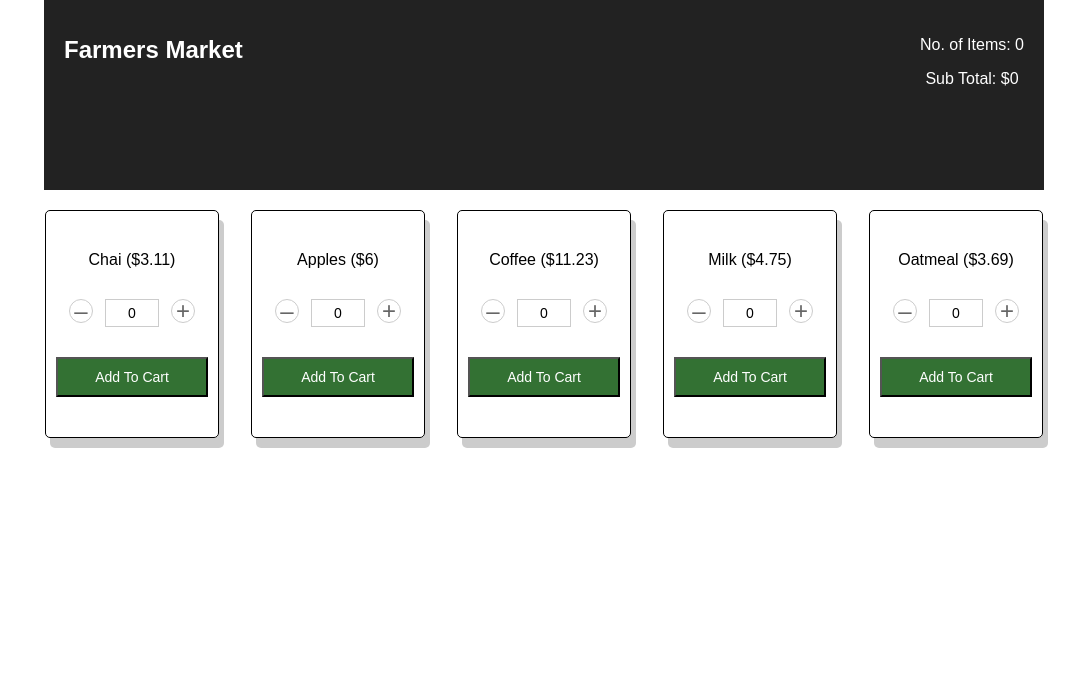
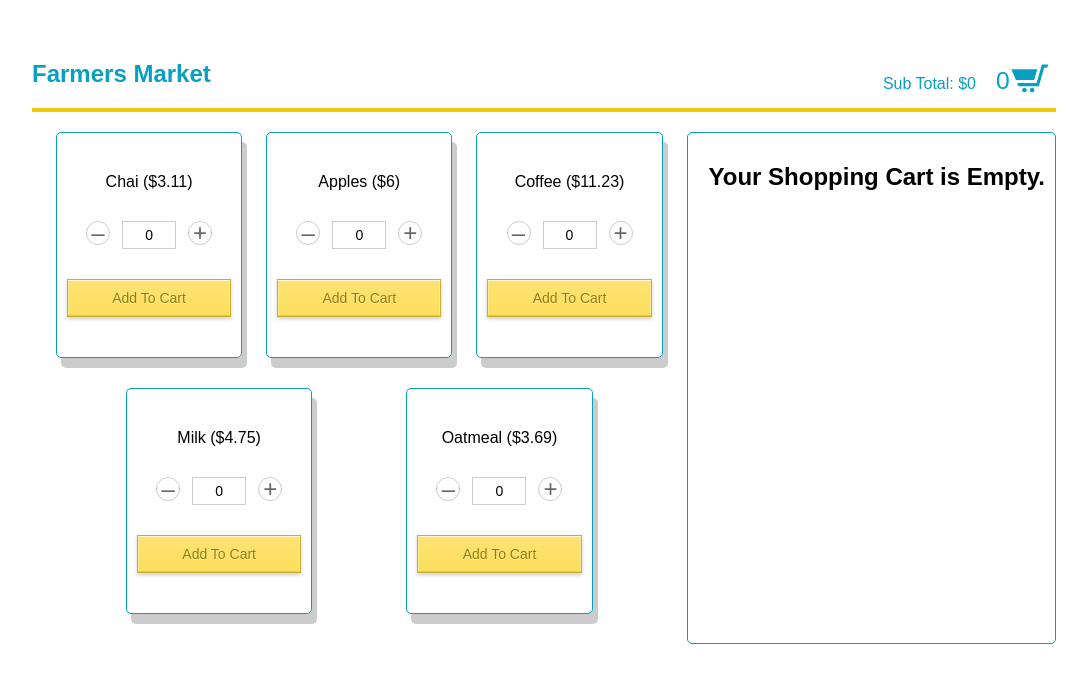
Before and after one commit to rudypenajr/farmers-market, a React (Create React App) app: page / in a window 1280 px wide. Shown: the top 682 px of the page, without its empty margins (96-1183 px from the left). Built offline with nearby package versions, Linux system fonts and the light colour scheme.

Commit message:
adding shopping cart logic

```diff
--- /dev/null
+++ b/src/components/checkout/index.js
@@ -0,0 +1,72 @@
+import React, { Component } from 'react';
+import Segment from '../segment'
+
+class Checkout extends Component {
+  constructor(props) {
+    super(props)
+
+    console.log('props::::', props)
+    this.state = {
+      taxes: 3.25,
+      total: 0.00
+    }
+  }
+
+  // componentDidMount() {
+  //   let { totalAmount } = this.props
+  //   this.setState({
+  //     total: totalAmount + taxes
+  //   })
+  // }
+
+  renderSegments() {
+    console.log('render segment :::: this.props', this.props)
+    const { cart } = this.props
+    let list = []
+
+    for (var key in cart) {
+      let vals = cart[key]
+      if (vals.length > 0) {
+        list.push(
+          <Segment key={key} data={vals} />
+        )
+      }
+    }
+
+    return list
+  }
+
+  render() {
+    let { totalAmount } = this.props
+    let { taxes } = this.state
+    let total = (Number(totalAmount) + taxes)
+    console.log('::::::::', totalAmount, taxes, total)
+    let title = this.props.totalItems ? 'Shopping Cart' : 'Your Shopping Cart is Empty.'
+    let segments = this.renderSegments()
+
+    return (
+      <div className="shop__column shop__checkout">
+        <h2>{title}</h2>
+        {segments}
+        {this.props.totalItems > 0 &&
+          <div className="shop__cart__cost">
+            <p className="shop__cart__sub-total">
+              <span>Total before taxes:</span>
+              <span>{`$${this.props.totalAmount}`}</span>
+            </p>
+            <p className="shop__cart__taxes">
+              <span>Estimated taxes to be collected: </span>
+              <span>{this.state.taxes}</span>
+            </p>
+            <p className="shop__cart__total">
+              <span>Total: </span>
+              <span>{`$${total}`}</span>
+            </p>
+            <button type="button">Checkout</button>
+          </div>}
+      </div>
+    )
+  }
+}
+
+export default Checkout
--- a/src/components/header/header.css
+++ b/src/components/header/header.css
@@ -1,19 +1,46 @@
 .app__header {
-    background-color: #222;
-    color: white;
+    color: #07A0C3;
+    /* height: 150px; */
+    padding-top: 60px;
+    width: 100%;
+}
+
+.app__header__wrapper {
+    border-bottom: 4px solid #F0C808;
     display: flex;
+    justify-content: space-between;
 
-    height: 150px;
-    justify-content: space-between;
     margin: 0 auto;
-    max-width: 960px;
-    padding: 20px;
-  }
+    padding: 0;
+    width: 80%;
+}
 
 .app__header h1 {
+    margin: 0;
+    padding: 0 0 20px;;
     text-align: left;
 }
 
-.app__header .app__mini-cart {
-    color: #fff;
+.app__mini-cart,
+.app__mini-cart p {
+    margin: 0;
+    padding: 0;
 }
+
+.app__mini-cart {
+    display: flex;
+    justify-content: space-between;
+}
+
+.app__mini-cart div:first-child {
+    /* margin-right: 10px; */
+}
+
+.app__mini-cart .app__mini-cart__content {
+    align-self: center;
+    text-align: right;
+}
+
+/* .app__mini-cart div:last-child {
+    margin-right: 10px;
+} */
--- a/src/components/header/header.js
+++ b/src/components/header/header.js
@@ -5,10 +5,21 @@ class Header extends Component {
   render() {
     return (
       <header className="app__header">
-        <h1 className="App-title">Farmers Market</h1>
-        <div className="app__mini-cart">
-          <p>No. of Items: <span>{this.props.totalItems}</span></p>
-          <p>Sub Total: <span>{`$${this.props.totalAmount}`}</span></p>
+        <div className="app__header__wrapper">
+          <h1 className="App-title">Farmers Market</h1>
+          <div className="app__mini-cart">
+            <div className="app__mini-cart__content">
+              {/* <p>Cart: <span>{this.props.totalItems}</span></p> */}
+              <p>Sub Total: <span>{`$${this.props.totalAmount}`}</span></p>
+            </div>
+            <div className="app__mini-cart__svg">
+              <svg xmlns="http://www.w3.org/2000/svg" width="80" height="40" viewBox="-10 0 26 26">
+                <text fill="#07A0C3" x="-10" y="19">{this.props.totalItems}</text>
+                <path fill="#07A0C3" x="10" y="0" d="M10 19.5c0 .829-.672 1.5-1.5 1.5s-1.5-.671-1.5-1.5c0-.828.672-1.5 1.5-1.5s1.5.672 1.5 1.5zm3.5-1.5c-.828 0-1.5.671-1.5 1.5s.672 1.5 1.5 1.5 1.5-.671 1.5-1.5c0-.828-.672-1.5-1.5-1.5zm1.336-5l1.977-7h-16.813l2.938 7h11.898zm4.969-10l-3.432 12h-12.597l.839 2h13.239l3.474-12h1.929l.743-2h-4.195z"/>
+              </svg>
+            </div>
+
+          </div>
         </div>
       </header>
     )
--- a/src/components/products/products.css
+++ b/src/components/products/products.css
@@ -1,7 +1,7 @@
 .shop__products {
   display: block;
   margin: 0 auto;
-  max-width: 998px;
+  /* max-width: 998px; */
 }
 
 .shop__products ul,
@@ -13,18 +13,24 @@
 
 .shop__products ul {
   display: flex;
+  flex-wrap: wrap;
+  /* justify-content: space-between; */
+  justify-content: space-evenly;
   margin-top: 20px;
 }
 
 .shop__products li {
-  border: 1px solid #000;
+  /* border: 1px solid #000; */
+  border: 1px solid #07A0C3;
   border-radius: 5px;
   box-shadow: 5px 10px #cccccc;
-  margin: 0 16px 16px 16px;
+  /* margin: 0 16px 16px 16px; */
+  margin: 0 0 30px;
   min-height: 100px;
   padding: 40px 10px;
   text-align: left;
-  width: calc(25% - 32px)
+  width: calc(30% - 32px)
+  /* width: calc(50% - 32px); */
 }
 
 .shop__products li:first-child {
@@ -81,12 +87,38 @@
 }
 
 .product__action button {
-  background: rgba(0, 78, 0, 0.8);;
-  color: #fff;
+  /*
+  background: #F0C808;
+  color: #FFF1D0;
   font-size: 14px;
   padding: 10px;
   opacity: 1;
   width: 100%;
+  */
+}
+
+.product__action button {
+  background-color: #fce374;
+  background-image: linear-gradient(to bottom, #fce374, #fcdf5b);
+  border: 1px solid #c9ae34;
+  box-shadow: inset 0 1px 0 #fff6ce, inset 0 -1px 0 #e3c852, inset 0 0 0 1px #fce88d, 0 2px 4px rgba(0, 0, 0, 0.2);
+  color: #967d09;
+  font-size: 14px;
+  padding: 10px;
+  text-shadow: 0 1px 0 rgba(255, 255, 255, 0.5);
+  width: 100%;
+}
+
+.product__action button:hover, .product__action button:focus {
+  background: #fcdf5b;
+  border-color: #967d09;
+  box-shadow: inset 0 1px 0 #fff6ce, inset 0 -1px 0 #e3c852, inset 0 0 0 1px #fce88d;
+  cursor: pointer;
+}
+
+.product__action button:active {
+  background: #fcdf5b;
+  box-shadow: inset 0 2px 3px rgba(0, 0, 0, 0.2);
 }
 
 .product__action button:disabled {
--- a/src/components/products/products.js
+++ b/src/components/products/products.js
@@ -37,7 +37,7 @@ class Products extends Component {
     const list = this.renderItems(this.props)
 
     return (
-      <div className="shop__products">
+      <div className="shop__column shop__products">
         <ul>
             {list}
         </ul>
--- /dev/null
+++ b/src/components/segment/index.js
@@ -0,0 +1,43 @@
+import React, { Component } from 'react';
+import './segment.css';
+
+const Item = function(props) {
+  return (
+    <p>
+      <span>Qty: </span>
+      <span>{ props.quantity }</span>
+    </p>
+  )
+}
+
+class Segment extends Component {
+  renderSegment(data) {
+    let list = []
+    // Name:
+    // qty:
+
+    this.props.data.forEach((o) => {
+      console.log('o: ', o)
+      list.push(<Item {...this.props} />)
+    })
+    return list
+  }
+
+  render() {
+    let { data } = this.props
+    console.log('segment :::: this.props', this.props)
+    let main = data[0]
+    // let items = this.renderSegment(main)
+
+    return (
+      <div className="shop__segment">
+        <p className="shop__cart__product">
+          <span className="shop__cart__product-name">{main.name}</span>
+          ,<span className="shop__cart__product-qty">qty: {main.quantity}</span>
+        </p>
+      </div>
+    )
+  }
+}
+
+export default Segment
--- /dev/null
+++ b/src/components/segment/segment.css
@@ -0,0 +1,65 @@
+.shop__checkout {
+    margin-top: 20px;
+    text-align: right;
+}
+
+.shop__cart__product-name,
+.shop__cart__product-qty {
+    margin: 0;
+    padding: 0;
+}
+
+.shop__cart__product {
+    margin-bottom: 10px;
+}
+
+.shop__cart__product span {
+    display: inline-block;
+}
+
+.shop__cart__product-name {
+    font-weight: bold;
+    width: 40%;
+}
+
+.shop__cart__product-qty {
+    margin-left: 4px;
+}
+
+.shop__checkout button {
+    /*
+    background: #086788;
+    color: #fff;
+    width: 100%;
+    */
+
+    background-color: #fce374;
+    background-image: linear-gradient(to bottom, #fce374, #fcdf5b);
+    border: 1px solid #c9ae34;
+    box-shadow: inset 0 1px 0 #fff6ce, inset 0 -1px 0 #e3c852, inset 0 0 0 1px #fce88d, 0 2px 4px rgba(0, 0, 0, 0.2);
+    color: #967d09;
+    font-size: 14px;
+    margin-top: 20px;
+    padding: 10px;
+    text-shadow: 0 1px 0 rgba(255, 255, 255, 0.5);
+    width: 100%;
+}
+
+.shop__cart__cost {
+    border-top: 1px solid #07A0C3;
+    margin-top: 20px;
+}
+
+.shop__cart__cost p {
+    display: flex;
+    justify-content: space-between;
+    margin: 0 0 10px;
+}
+
+.shop__cart__cost p:first-child {
+    margin-top: 20px;
+}
+
+.shop__cart__cost p span {
+    display: inline-block;
+}
--- a/src/components/shop/shop.css
+++ b/src/components/shop/shop.css
@@ -1,9 +1,25 @@
-/*
 .shop__container {
+    width: 100%;
+}
+
+.shop__container__wrapper {
     display: flex;
+    flex-wrap: wrap;
+    /* justify-content: space-between; */
+
+    margin: 0 auto;
+    padding: 0;
+    width: 80%;
 }
 
 .shop__column {
-    flex: 45%;
+    /* flex: 1 1 auto; */
+    flex: 1 1 60%;
 }
-*/
+
+.shop__checkout {
+    border: 1px solid #07A0C3;
+    border-radius: 5px;
+    flex: 1 1 30%;
+    padding: 10px;
+}
--- a/src/components/shop/shop.js
+++ b/src/components/shop/shop.js
@@ -1,12 +1,16 @@
 import React, { Component } from 'react';
 import Products from '../products/products.js'
+import Checkout from '../checkout'
 import './shop.css';
 
 class Shop extends Component {
   render() {
     return (
       <div className="shop__container">
-        <Products {...this.props} />
+        <div className="shop__container__wrapper">
+          <Products {...this.props} />
+          <Checkout {...this.props} />
+        </div>
       </div>
     );
   }
```
